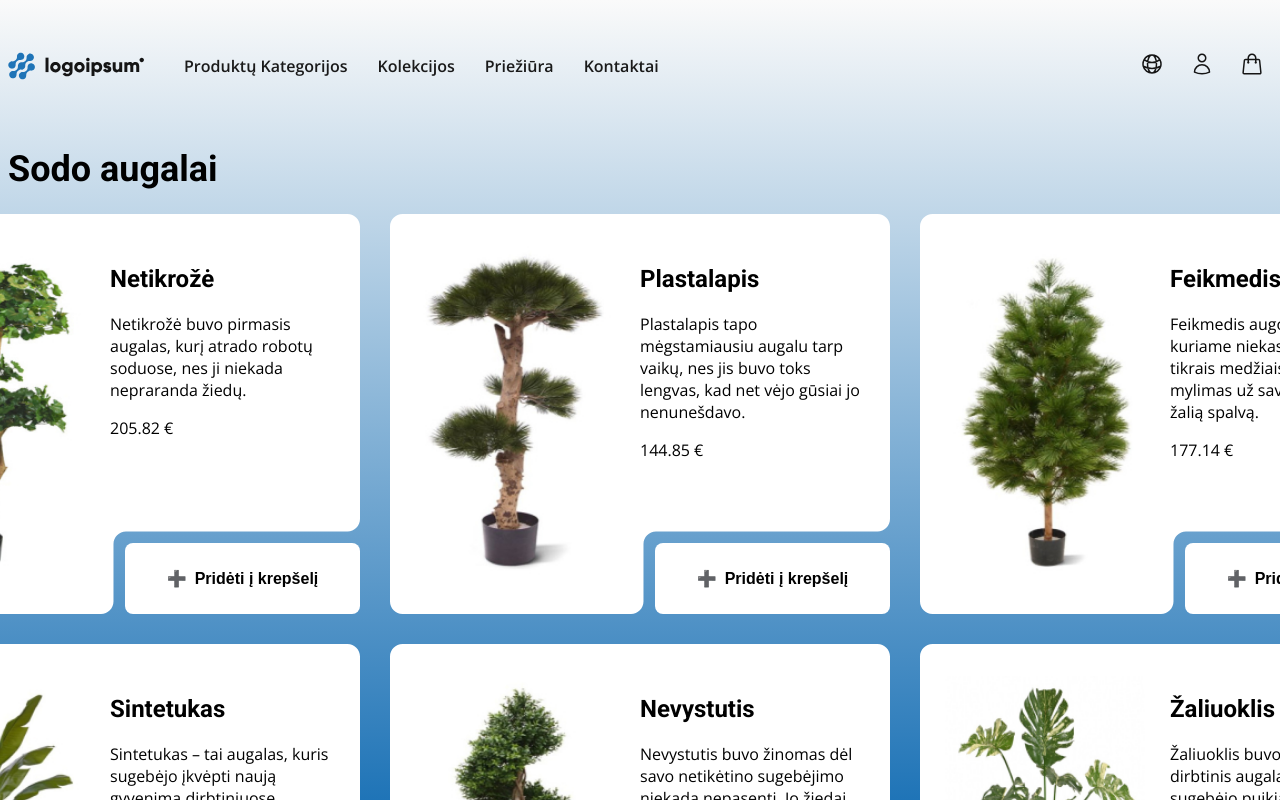
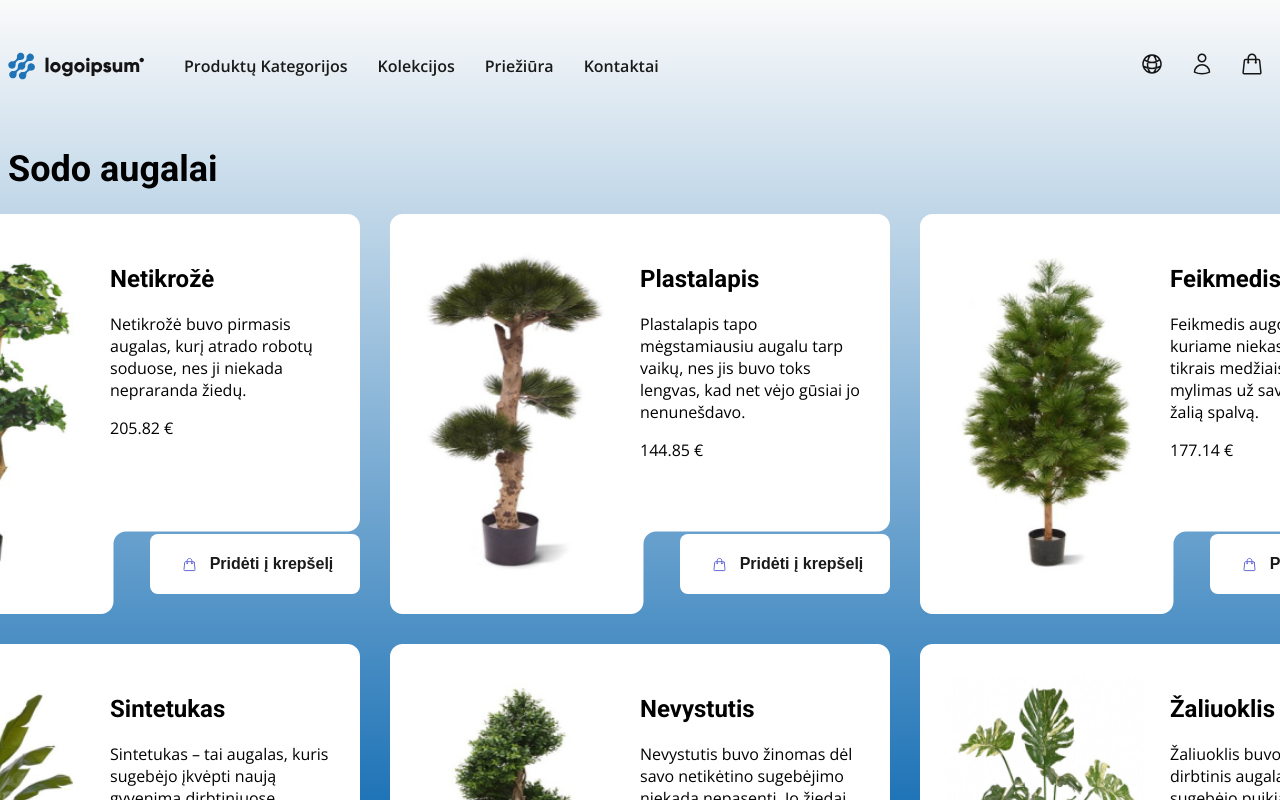
Before and after one commit to Akvilija/webroom, a React (Vite) app in the folder shop-project/: page / in a window 1280 px wide. Shown: the top 800 px of the page. Built offline with nearby package versions, Linux system fonts and the light colour scheme.

Commit message:
fixed style

```diff
--- a/shop-project/src/components/CartButton/CartButton.module.css
+++ b/shop-project/src/components/CartButton/CartButton.module.css
@@ -1,10 +1,10 @@
 .cartButton {
   position: absolute;
-    bottom: 0;
+  bottom: 20px;
   right: 0;
-    width: 235px; /* Match Figma */
-    height: 71px;
-    border-radius: 8px; /* Rounded corners */
+  width: 210px;
+  height: 60px;
+  border-radius: 8px;
   font-size: 16px;
   font-weight: bold;
   display: flex;
@@ -14,26 +14,29 @@
   cursor: pointer;
   transition: all 0.3s ease;
   border: none;
+  background: var(--white);
+  color: var(--black);
 }
 
-  /* Default State - Add to Cart */
-  .cartButton {
-    background: white;
-    color: black;
+.cartIcon {
+  width: 25px;
+  filter: brightness(0) saturate(100%) invert(33%) sepia(99%) saturate(450%) hue-rotate(200deg);
 }
 
+/* Hover Efektas */
 .cartButton:hover {
-    background: rgba(0, 0, 0, 0.1);
+  color: var(--blue-primary)
 }
 
-  /* In Cart State */
 .inCart {
-    background: lightgray;
-    color: black;
-    border: 2px solid gray;
+  background: var(--gray-light);
+  color: var(--gray-dark);
+}
+
+.inCart img {
+  filter: grayscale(100%) brightness(0.7);
 }
 
 .inCart:hover {
-    background: gray;
-    color: white;
+  color: var(--blue-primary)
 }
--- a/shop-project/src/components/CartButton/CartButton.tsx
+++ b/shop-project/src/components/CartButton/CartButton.tsx
@@ -1,4 +1,6 @@
 import { useCart } from '../../context/CartContext';
+import Cart from '../../assets/icons/cart0.svg';
+import Checked from '../../assets/icons/inchart.svg';
 import styles from './CartButton.module.css';
 
 interface CartButtonProps {
@@ -24,17 +26,14 @@ const CartButton = ({ productId }: CartButtonProps): JSX.Element => {
       className={`${styles.cartButton} ${inCart ? styles.inCart : ""}`}
       onClick={toggleCart}
     >
-      {inCart ? (
-        <>
-          <span className={styles.cartIcon}>🛒</span>
-          Krepšelyje
-        </>
-      ) : (
-        <>
-          <span className={styles.addIcon}>➕</span>
-          Pridėti į krepšelį
-        </>
-      )}
+      <img
+        src={inCart ? Checked : Cart}
+        alt={inCart ? 'In Cart icon' : 'Cart icon'}
+        className={styles.cartIcon}
+      />
+      <span className={styles.cartText}>
+        {inCart ? 'Krepšelyje' : 'Pridėti į krepšelį'}
+      </span>
     </button>
   );
 };
```
Also changed, not shown: shop-project/src/assets/icons/inchart.svg (added). Lines whose indentation alone changed are shown as unchanged.
